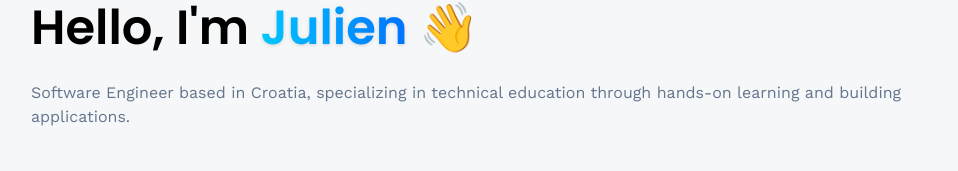
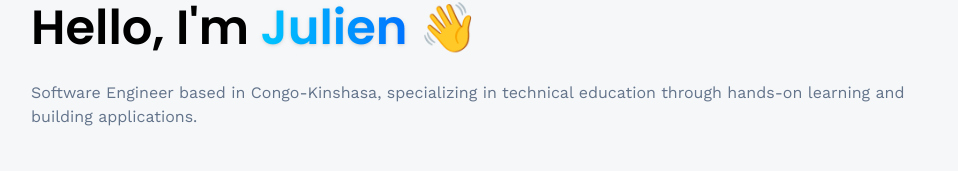
Before and after one commit to julien-muke/3D_portfolio, a React (Vite) app: page /about in a window 1280 px wide. Shown: the part 131-302 px from the top of the page, without its empty margins (161-1119 px from the left). Built offline with nearby package versions, Linux system fonts and the light colour scheme; no server answers; the HTML template or start-up script is replaced by a standard one.

Commit message:
🚀 deployment

```diff
--- a/src/components/HomeInfo.jsx
+++ b/src/components/HomeInfo.jsx
@@ -10,7 +10,7 @@ const HomeInfo = ({ currentStage }) => {
         <span className='font-semibold mx-2 text-white'>Julien</span>
         👋
         <br />
-        A Software Engineer from Croatia 🇭🇷
+        A Software Engineer from Congo-Kinshasa 🇭🇷
       </h1>
     );
 
--- a/src/pages/About.jsx
+++ b/src/pages/About.jsx
@@ -22,7 +22,7 @@ const About = () => {
 
       <div className='mt-5 flex flex-col gap-3 text-slate-500'>
         <p>
-          Software Engineer based in Croatia, specializing in technical
+          Software Engineer based in Congo-Kinshasa, specializing in technical
           education through hands-on learning and building applications.
         </p>
       </div>
```
